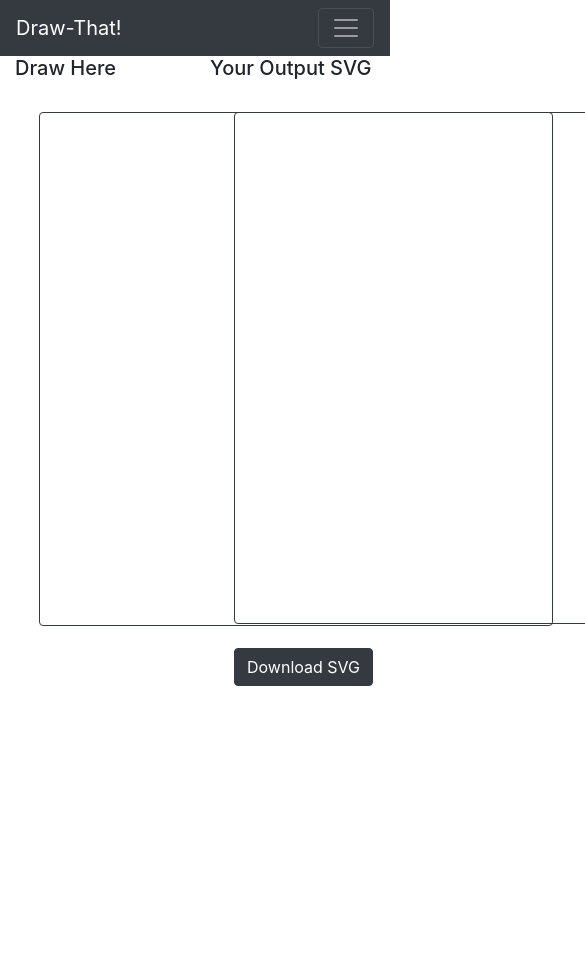
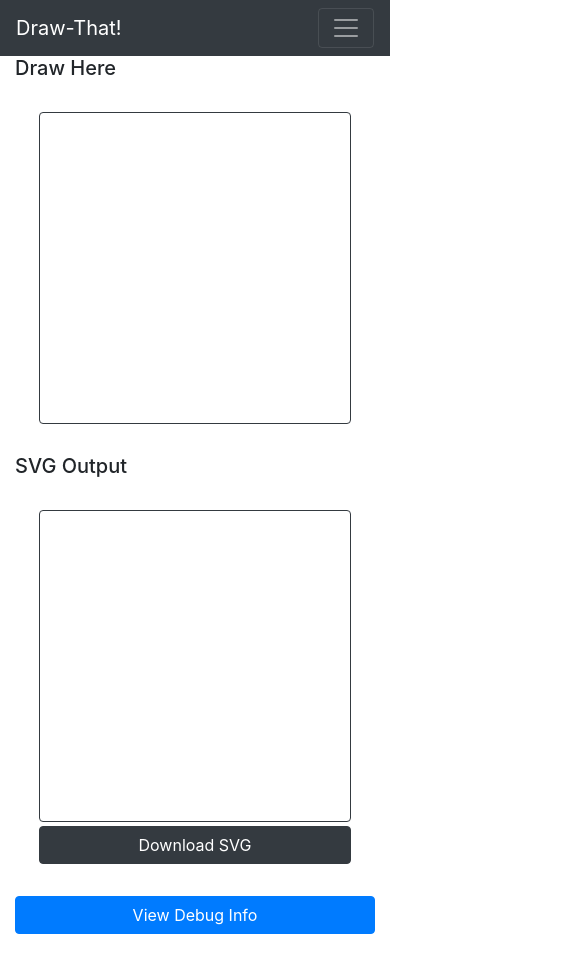
Before and after one commit to Hoppi164/draw-this-thing, a Nuxt app: page /draw in a window 390 px wide. Shown: the top 972 px of the page, 585 px wide, since content can reach past the window. Before the commit the page ends 844 px from the top, so only its background shows below. Built offline with nearby package versions, Linux system fonts and the light colour scheme.

Commit message:
Implemented simplify path

```diff
--- a/components/DrawingPad.vue
+++ b/components/DrawingPad.vue
@@ -1,11 +1,11 @@
 <template>
   <div>
-    <div class="p-4">
+    <div class="p-4 responsiveSize">
       <canvas
         id="canvas"
-        height="512"
-        width="512"
-        class="border rounded border-dark"
+        class="border rounded border-dark h-100 w-100"
+        height="100"
+        width="100"
         @mousedown="startPainting"
         @mousemove="draw"
         @mouseup="finishedPainting"
@@ -18,9 +18,9 @@
 export default {
   name: 'DrawingPad',
   props: {
-    svgPath: {
-      type: String,
-      default: () => '',
+    paths: {
+      type: Array,
+      default: () => [],
     },
   },
   data() {
@@ -28,6 +28,7 @@ export default {
       isPainting: false,
       canvas: null,
       ctx: null,
+      currentPath: [],
     }
   },
   mounted() {
@@ -52,16 +53,17 @@ export default {
     },
     startPainting(e) {
       this.isPainting = true
-      const startPath = this.svgPath + `M${this.getX(e)} ${this.getY(e)} `
-      this.draw(e, startPath)
+      this.currentPath = []
+      this.draw(e)
     },
     finishedPainting(e) {
       this.isPainting = false
-      const finishPath = this.svgPath + `M${this.getX(e)} ${this.getY(e)} `
-      this.updateSvgPath(finishPath)
       this.ctx.beginPath()
+      const newPaths = this.paths
+      newPaths.push(this.currentPath)
+      this.updatePaths(newPaths)
     },
-    draw(e, startPath = '') {
+    draw(e) {
       if (!this.isPainting) {
         return
       }
@@ -73,11 +75,19 @@ export default {
       this.ctx.stroke()
       this.ctx.beginPath()
       this.ctx.moveTo(newX, newY)
-      this.updateSvgPath(`${startPath || this.svgPath}L${newX} ${newY} `)
+      this.currentPath.push([newX, newY])
     },
-    updateSvgPath(newValue) {
-      this.$emit('update:svgPath', newValue)
+
+    updatePaths(newValue) {
+      this.$emit('update:paths', newValue)
     },
   },
 }
 </script>
+
+<style scoped>
+.responsiveSize {
+  width: 100%;
+  aspect-ratio: 1;
+}
+</style>
--- a/components/ImageCard.vue
+++ b/components/ImageCard.vue
@@ -1,36 +1,47 @@
 <template>
   <div>
-    <div class="p-4">
+    <div class="p-4 responsiveSize">
       <!-- SVG Must Be First Child -->
       <svg
         xmlns="http://www.w3.org/2000/svg"
-        viewBox="0 0 512 512"
-        height="512"
-        width="512"
-        class="border rounded border-dark"
+        class="border rounded border-dark w-100 h-100"
+        viewBox="0 0 100 100"
       >
-        <path
+        <!-- <path
           stroke="black"
           stroke-width="2"
           stroke-linecap="round"
           fill="none"
           stroke-linejoin="round"
-          :d="svgPath + ' Z'"
+          :d="svgPath + 'Z'"
+        /> -->
+        <polyline
+          v-for="(path, index) in paths"
+          :key="index"
+          stroke="black"
+          stroke-width="2"
+          stroke-linecap="round"
+          fill="none"
+          stroke-linejoin="round"
+          :points="path.toString()"
         />
       </svg>
+      <button class="btn btn-dark w-100 mt-1" @click="downloadSvg">
+        Download SVG
+      </button>
     </div>
-    <button class="btn btn-dark ml-4" @click="downloadSvg">Download SVG</button>
   </div>
 </template>
 <script>
 export default {
   name: 'ImageCard',
   props: {
-    svgPath: {
-      type: String,
-      default: () => '',
+    paths: {
+      type: Array,
+      default: () => [],
     },
   },
+
   methods: {
     downloadSvg() {
       const svgString = this.$el.firstChild.firstChild.outerHTML
@@ -40,3 +51,9 @@ export default {
   },
 }
 </script>
+<style scoped>
+.responsiveSize {
+  width: 100%;
+  aspect-ratio: 1;
+}
+</style>
--- a/package.json
+++ b/package.json
@@ -19,6 +19,7 @@
     "bootstrap-vue": "^2.21.2",
     "core-js": "^3.19.3",
     "nuxt": "^2.15.8",
+    "simplify-path": "^1.1.0",
     "vue": "^2.6.14",
     "vue-server-renderer": "^2.6.14",
     "vue-template-compiler": "^2.6.14",
--- a/pages/draw.vue
+++ b/pages/draw.vue
@@ -1,26 +1,99 @@
 <template>
   <div class="container">
     <div class="row">
-      <div class="col-6">
+      <div class="col-12 col-md-6">
         <h5>Draw Here</h5>
-        <DrawingPad :svg-path.sync="svgPath"></DrawingPad>
+        <DrawingPad :paths.sync="paths"></DrawingPad>
       </div>
 
-      <div class="col-6">
-        <h5>Your Output SVG</h5>
-        <ImageCard :svg-path="svgPath"></ImageCard>
+      <div class="col-12 col-md-6">
+        <h5>SVG Output</h5>
+        <ImageCard :paths="simplifiedPaths"></ImageCard>
+      </div>
+
+      <div class="col-12 mt-2 mb-5">
+        <div>
+          <b-button v-b-toggle.debugInfo variant="primary" class="w-100"
+            >View Debug Info</b-button
+          >
+
+          <b-collapse id="debugInfo" class="mt-2">
+            <div class="row">
+              <div class="col-4">
+                <b-card header="Paths">
+                  <pre class="card-text">
+                <code>
+                  {{paths}}
+                </code>
+              </pre>
+                </b-card>
+              </div>
+
+              <div class="col-4">
+                <b-card header="Simplified Paths">
+                  <pre class="card-text">
+                <code>
+                  {{simplifiedPaths}}
+                </code>
+              </pre>
+                </b-card>
+              </div>
+
+              <div class="col-4">
+                <b-card header="Compression Efficiency">
+                  <div class="card-text">
+                    <strong>Original Path:</strong>
+                    <p>{{ originalSize }} Characters</p>
+
+                    <strong>Simplified Path:</strong>
+                    <p>{{ simplifiedSize }} Characters</p>
+
+                    <strong>Compression Efficiency:</strong>
+                    <p>
+                      {{ compressionPercentage }}% the original size
+                      <br />
+                      <i>(Lower is better)</i>
+                    </p>
+                  </div>
+                </b-card>
+              </div>
+            </div>
+          </b-collapse>
+        </div>
       </div>
     </div>
   </div>
 </template>
 
 <script>
+const simplify = require('simplify-path')
+const tolerance = 2
 export default {
   name: 'DrawPage',
   data() {
     return {
-      svgPath: '',
+      paths: [],
     }
+  },
+  computed: {
+    simplifiedPaths() {
+      return this.paths.map((path) => simplify(path, tolerance))
+    },
+
+    originalSize() {
+      return this.paths.toString().length
+    },
+
+    simplifiedSize() {
+      return this.simplifiedPaths.toString().length
+    },
+
+    compressionPercentage() {
+      if (this.originalSize === 0) {
+        return 0
+      }
+      return ((this.simplifiedSize / this.originalSize) * 100).toFixed(0)
+    },
   },
 }
 </script>
```
Also changed, not shown: 1 other file (tests, documents, lock files or other folders).
